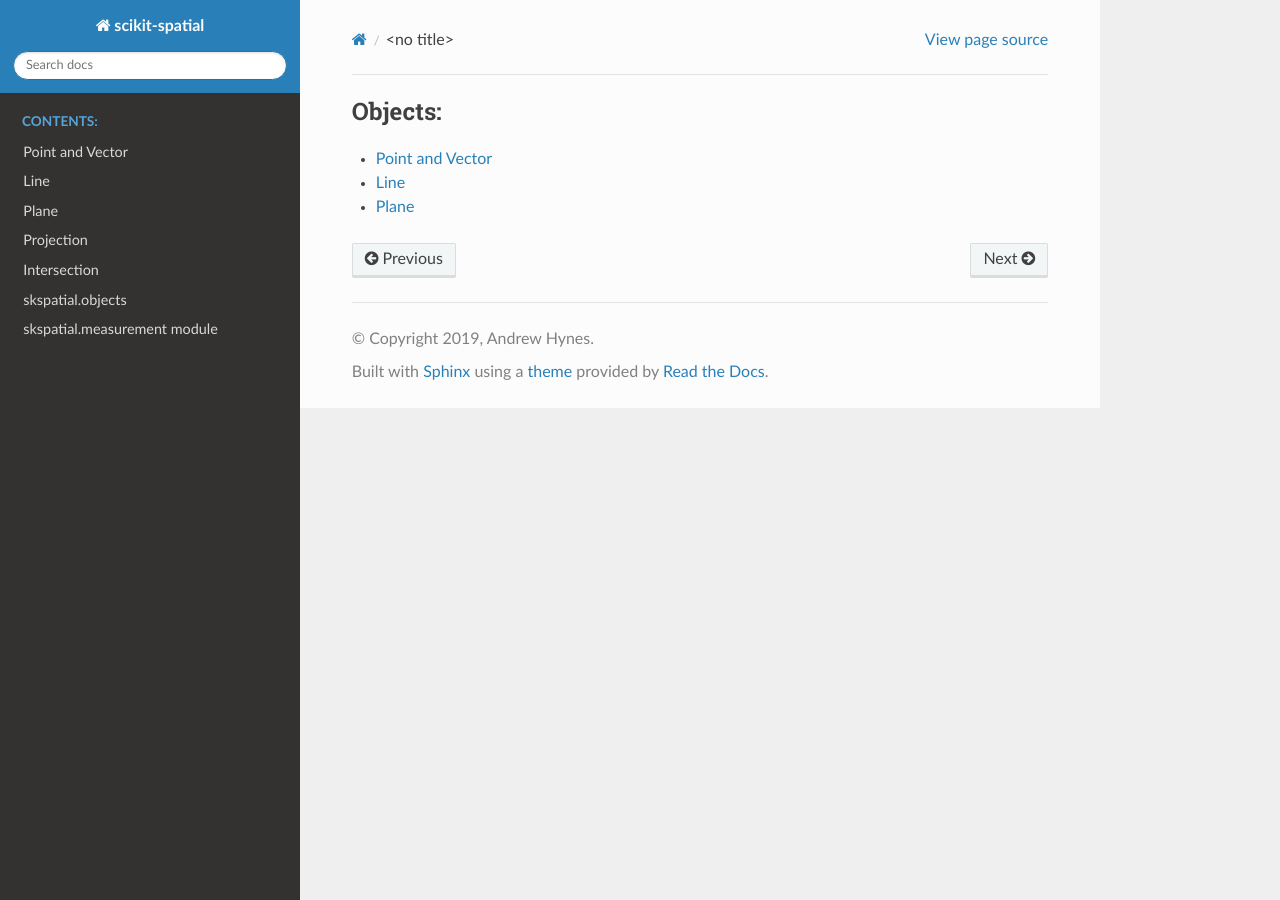
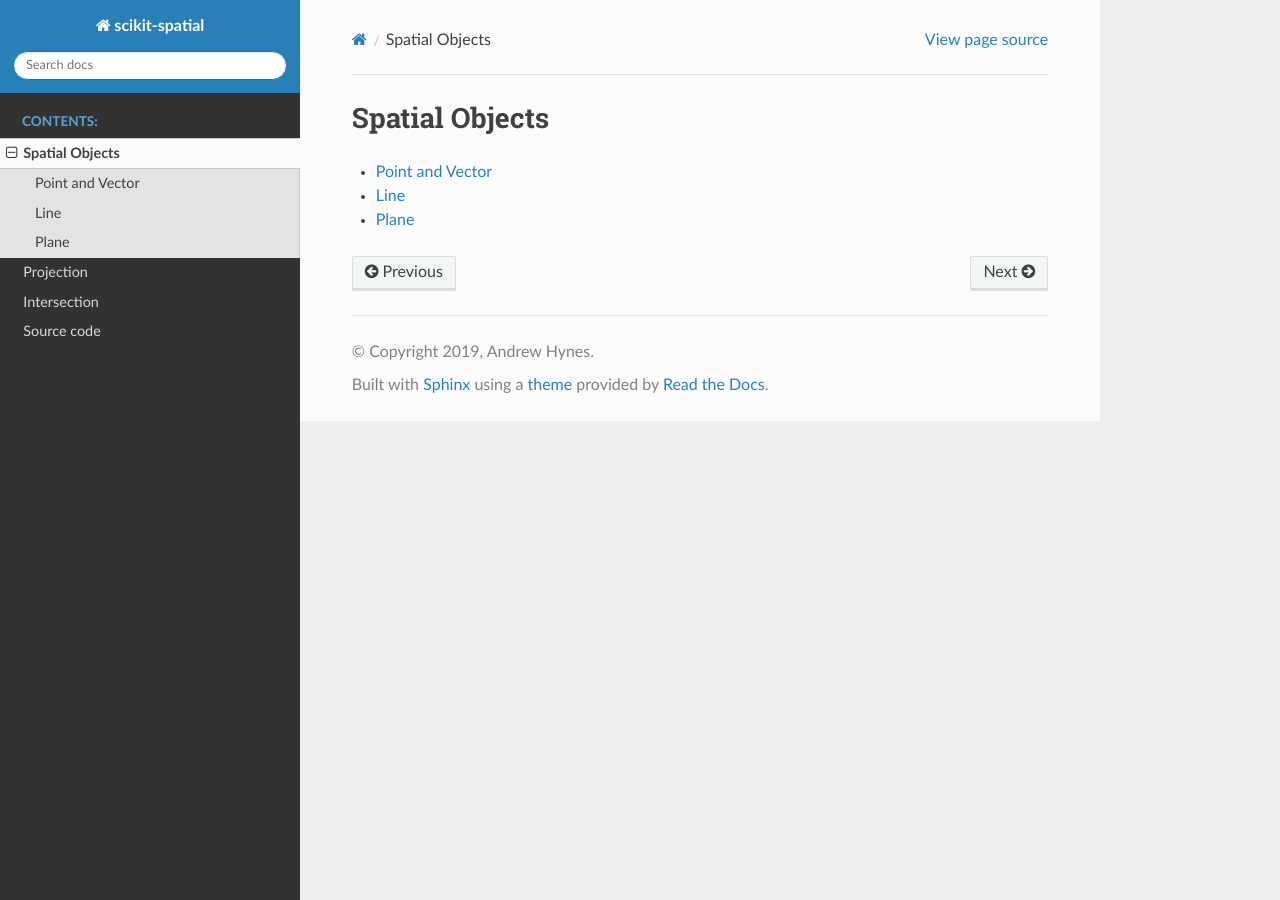
Before and after one commit to ajhynes7/scikit-spatial, a Sphinx documentation site: the page built from doc/source/objects.rst, in a window 1280 px wide. Built offline with Sphinx 7.4.7 and the Read the Docs theme 2.0.0, drawn with Linux system fonts in a browser that asks for light colours.

Commit message:
Organize toc of documentation

```diff
--- /dev/null
+++ b/doc/source/code.rst
@@ -0,0 +1,8 @@
+Source code
+-----------
+
+.. toctree::
+   :maxdepth: 1
+
+   skspatial.objects
+   skspatial.measurement
--- a/doc/source/index.rst
+++ b/doc/source/index.rst
@@ -17,5 +17,4 @@
    projection
    intersection
 
-   skspatial.objects
-   skspatial.measurement
+   code
--- a/doc/source/objects.rst
+++ b/doc/source/objects.rst
@@ -1,8 +1,10 @@
+
+Spatial Objects
+---------------
 
 .. toctree::
-  :maxdepth: 1
-  :caption: Objects:
+   :maxdepth: 1
 
-  point_vector
-  line
-  plane
+   point_vector
+   line
+   plane
```
